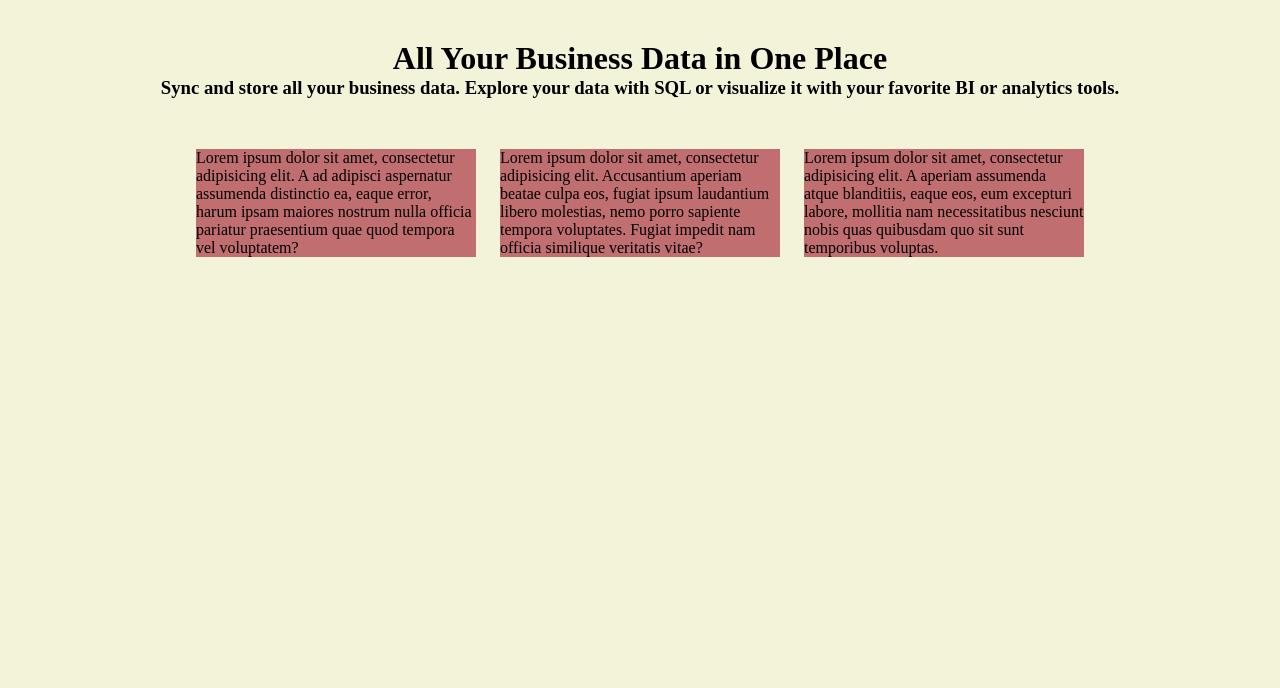
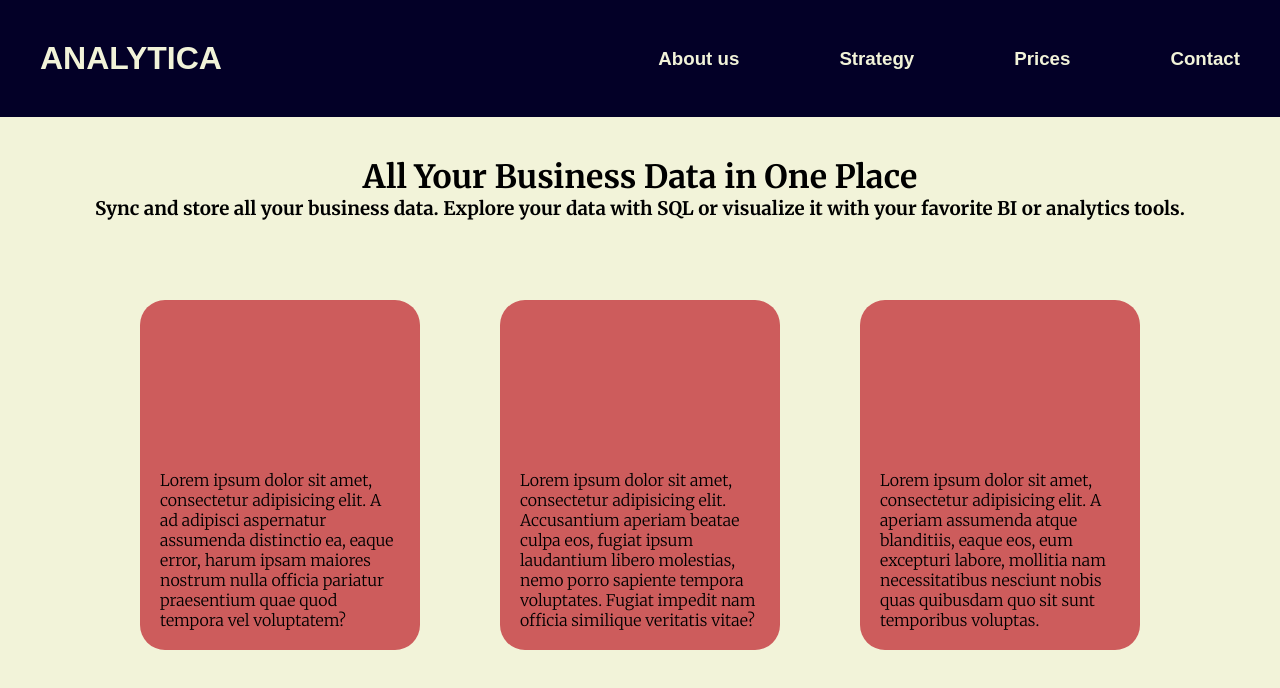
Before and after one commit to Haikotjo/huiswerk, a plain HTML site: page opdracht-2-3/index.html in a window 1280 px wide. Drawn offline with Linux system fonts and the light colour scheme; a web font is replaced by a local one.

Commit message:
almost happy about it

```diff
--- a/opdracht-2-3/index.html
+++ b/opdracht-2-3/index.html
@@ -1,32 +1,47 @@
 <!DOCTYPE html>
 <html lang="en">
+
+<link rel="preconnect" href="https://fonts.googleapis.com">
+<link rel="preconnect" href="https://fonts.gstatic.com" crossorigin>
+<link href="https://fonts.googleapis.com/css2?family=Merriweather:wght@300;700&display=swap" rel="stylesheet">
+<link rel="preconnect" href="https://fonts.googleapis.com">
+<link rel="preconnect" href="https://fonts.gstatic.com" crossorigin>
+<link href="https://fonts.googleapis.com/css2?family=Palanquin:wght@200&display=swap" rel="stylesheet">
+
 <head>
     <meta charset="UTF-8">
     <meta name="viewport" content="width=device-width, initial-scale=1, minimum-scale=1"/>
     <link rel="stylesheet" href="styles.css">
     <title>Flexbox opdracht 2 en 3</title>
 </head>
+
+<header>
+    <div class="nav">
+        <h1 class="home">ANALYTICA</h1>
+        <div class="menu">
+        <h3 class="menu one">About us</h3>
+        <h3 class="menu two">Strategy</h3>
+        <h3 class="menu three">Prices</h3>
+        <h3 class="menu four">Contact</h3>
+        </div>
+    </div>
+</header>
+
+
 <body>
     <div class="page-top">
-        <div>
-             <h1 class="title">All Your Business Data in One Place</h1>
-         </div>
-        <div>
+        <h1 class="title">All Your Business Data in One Place</h1>
         <h3 class="sub-title">Sync and store all your business data. Explore your data with SQL or visualize it with your favorite BI or
             analytics tools.</h3>
-         </div>
     </div>
 
         <div class="container">
-            <div>
-                 <p class="paragraph paragraph-one">Lorem ipsum dolor sit amet, consectetur adipisicing elit. A ad adipisci aspernatur assumenda distinctio ea, eaque error, harum ipsam maiores nostrum nulla officia pariatur praesentium quae quod tempora vel voluptatem?
+                <p>Lorem ipsum dolor sit amet, consectetur adipisicing elit. A ad adipisci aspernatur assumenda distinctio ea, eaque error, harum ipsam maiores nostrum nulla officia pariatur praesentium quae quod tempora vel voluptatem?
+                </p>
+                 <p>Lorem ipsum dolor sit amet, consectetur adipisicing elit. Accusantium aperiam beatae culpa eos, fugiat ipsum laudantium libero molestias, nemo porro sapiente tempora voluptates. Fugiat impedit nam officia similique veritatis vitae?
                  </p>
-                 <p class="paragraph paragraph-two">Lorem ipsum dolor sit amet, consectetur adipisicing elit. Accusantium aperiam beatae culpa eos, fugiat ipsum laudantium libero molestias, nemo porro sapiente tempora voluptates. Fugiat impedit nam officia similique veritatis vitae?
-                 </p>
-                 <p class="paragraph paragraph-three">Lorem ipsum dolor sit amet, consectetur adipisicing elit. A aperiam assumenda atque blanditiis, eaque eos, eum excepturi labore, mollitia nam necessitatibus nesciunt nobis quas quibusdam quo sit sunt temporibus voluptas.
-                 </p>
-            </div>
-         </div>
-
+                <p>Lorem ipsum dolor sit amet, consectetur adipisicing elit. A aperiam assumenda atque blanditiis, eaque eos, eum excepturi labore, mollitia nam necessitatibus nesciunt nobis quas quibusdam quo sit sunt temporibus voluptas.
+                </p>
+        </div>
 </body>
 </html>
--- a/opdracht-2-3/styles.css
+++ b/opdracht-2-3/styles.css
@@ -4,27 +4,58 @@
     box-sizing: border-box;
 }
 
-body{
+body {
     background-color: #F2F3D9;
+    font-family: 'Merriweather', serif;
 }
 
+header{
+    background-color: #030027;
+    font-family: 'Palanquin', sans-serif;
+}
+
+.nav{
+    display: flex;
+    flex-direction: row;
+    justify-content: space-between;
+    align-items: center;
+    padding: 40px;
+}
+
+.menu{
+    display: flex;
+    margin-left: 100px;
+    flex-wrap: wrap;
+}
+
+.home, .menu{
+    color: #F2F3D9;
+}
+
+
 .page-top {
+    font-family: 'Merriweather', serif;
     display: flex;
     flex-direction: column;
     align-items: center;
     margin: 40px;
 }
 
-.container{
+.container {
+
     display: flex;
     justify-content: center;
-
+    flex-direction: row;
 }
 
-.paragraph{
-    background-color: #C16E70;
-    margin: 10px;
-    display: inline-block;
+.container p {
+    display: flex;
+    flex-direction: column-reverse;
+    border-radius: 25px;
+    background-color: indianred;
+    padding: 20px;
+    margin: 40px;
+    min-height: 350px;
+    max-height: 350 px;
     max-width: 280px;
-    max-height: 350px;
 }
```
